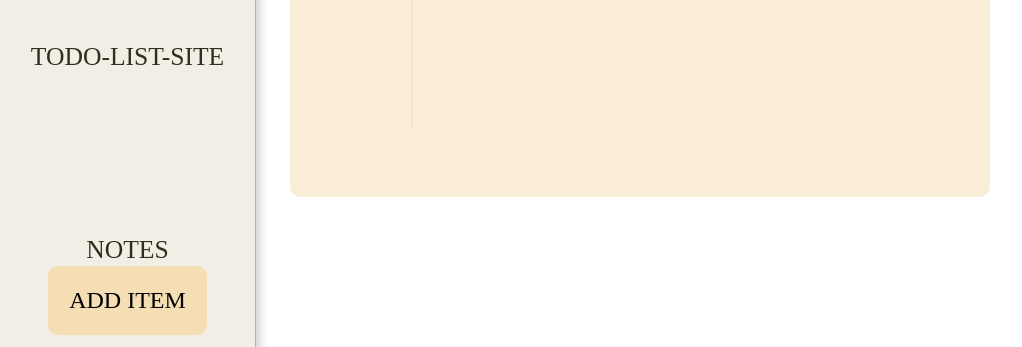
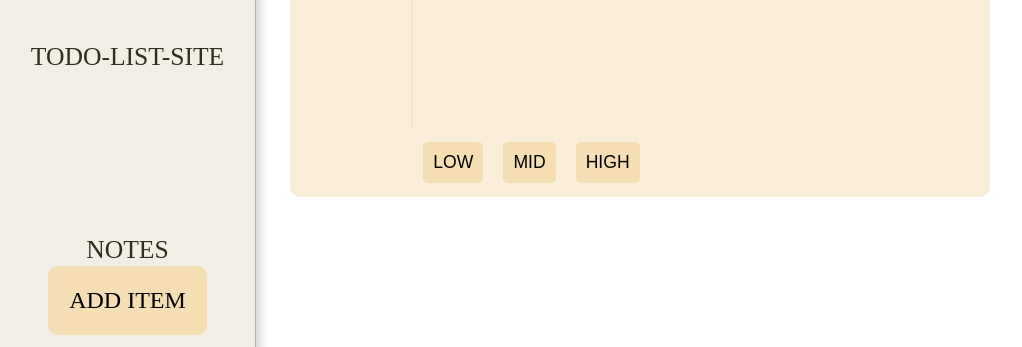
Before and after one commit to dhruvpurohit2k/todo-list, a website built with webpack: page src/index.html in a window 1280 px wide. Shown: the part 453-800 px from the top of the page, without its empty margins (0-1022 px from the left). Built offline with nearby package versions, Linux system fonts and the light colour scheme.

Commit message:
Make priority buttons

```diff
--- a/src/asset/styles/modal.css
+++ b/src/asset/styles/modal.css
@@ -29,3 +29,21 @@ dialog{
   line-height: 4;
   border-right: 2px solid rgba(243, 217, 168, 0.436);
 }
+
+#priority{
+  grid-area: 2/2/3/3;
+  margin-top:10px;
+  display: flex;
+  align-items: center;
+  .priorityButton{
+    margin: 0px 10px;
+    padding:10px;
+    border:none;
+    font-size: 1.1rem;
+    background-color: wheat;
+    border-radius: 5px;
+  }
+  .priorityButton:hover{
+    background-color: rgb(181, 117, 0)
+  }
+}
--- a/src/componenets/addItem.js
+++ b/src/componenets/addItem.js
@@ -1,9 +1,10 @@
 import '../asset/styles/modal.css';
 
 let modal = document.querySelector("dialog");
-
+let selectedpriority = -1;
 function createModal() {
   createModalOptions();
+  createPriorityitems();
 }
 function createModalOptions() {
   let options = modal.querySelector("#options");
@@ -18,5 +19,21 @@ function createModalOptions() {
   optionContainer.appendChild(optionItem.cloneNode(true));
   options.appendChild(optionContainer);
 }
+function createPriorityitems() {
+  let prioritySection = document.querySelector("#priority");
+  let button = document.createElement("button");
+  button.classList.add("priorityButton");
+  button.innerHTML = "LOW";
+  prioritySection.appendChild(button.cloneNode(true));
+  button.innerHTML = "MID";
+  prioritySection.appendChild(button.cloneNode(true));
+  button.innerHTML = "HIGH";
+  prioritySection.appendChild(button.cloneNode(true));
 
+
+}
+function setButtonPriority() {
+  let buttons = modal.querySelectorAll(".priorityButton");
+
+}
 export { createModal };
```
